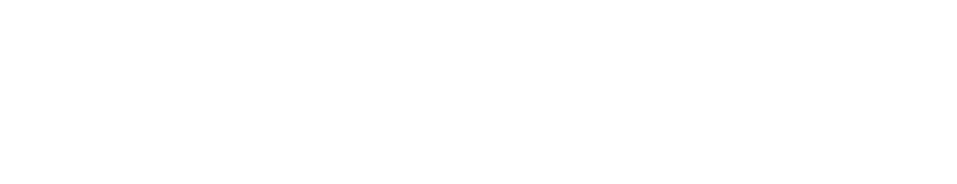
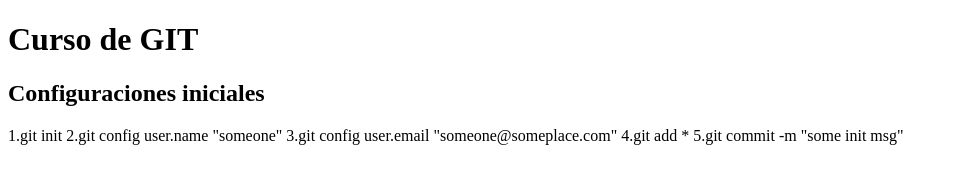
Before and after one commit to orlandochr/proy_git, a plain HTML site: page index.html in a window 1280 px wide. Shown: the whole page, without its empty margins (0-957 px from the left). Drawn offline with Linux system fonts and the light colour scheme.

Commit message:
Se agrego titulo y texto al index

```diff
--- a/index.html
+++ b/index.html
@@ -6,6 +6,13 @@
     <title>Curso GIT</title>
 </head>
 <body>
+    <h1>Curso de GIT </h1>
+    <h2>Configuraciones iniciales</h2>
+    <div>1.git init
+        2.git config user.name "someone"
+        3.git config user.email "someone@someplace.com"
+        4.git add *
+        5.git commit -m "some init msg"</div>
 
 </body>
 </html>
```
